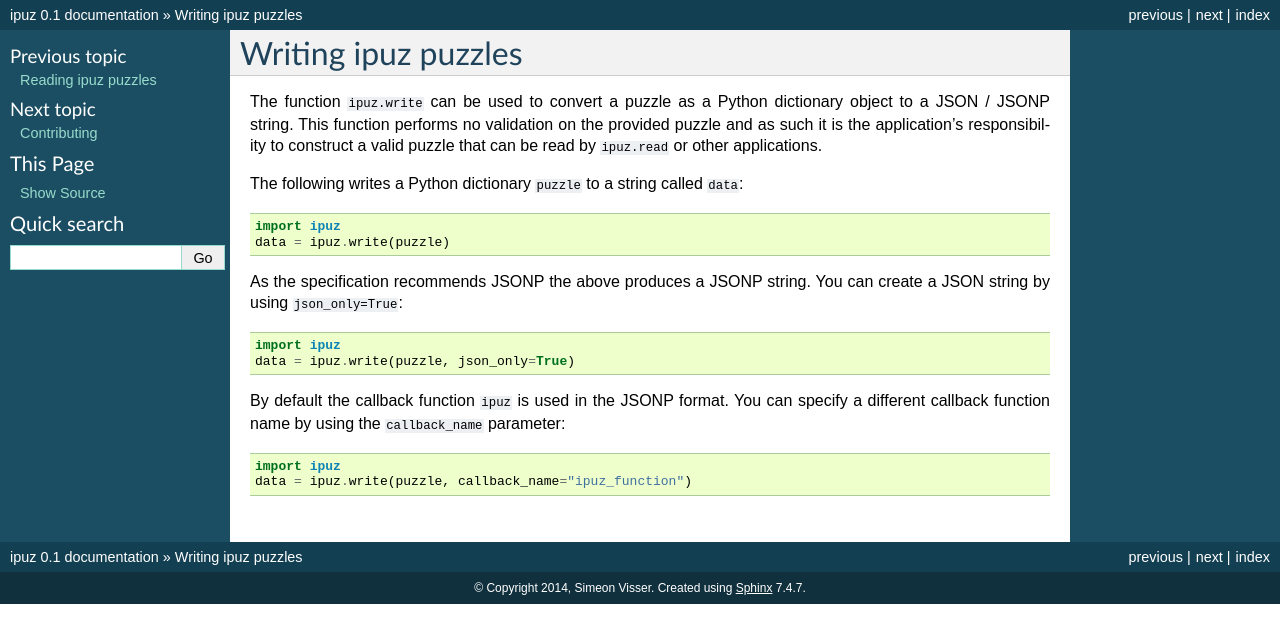
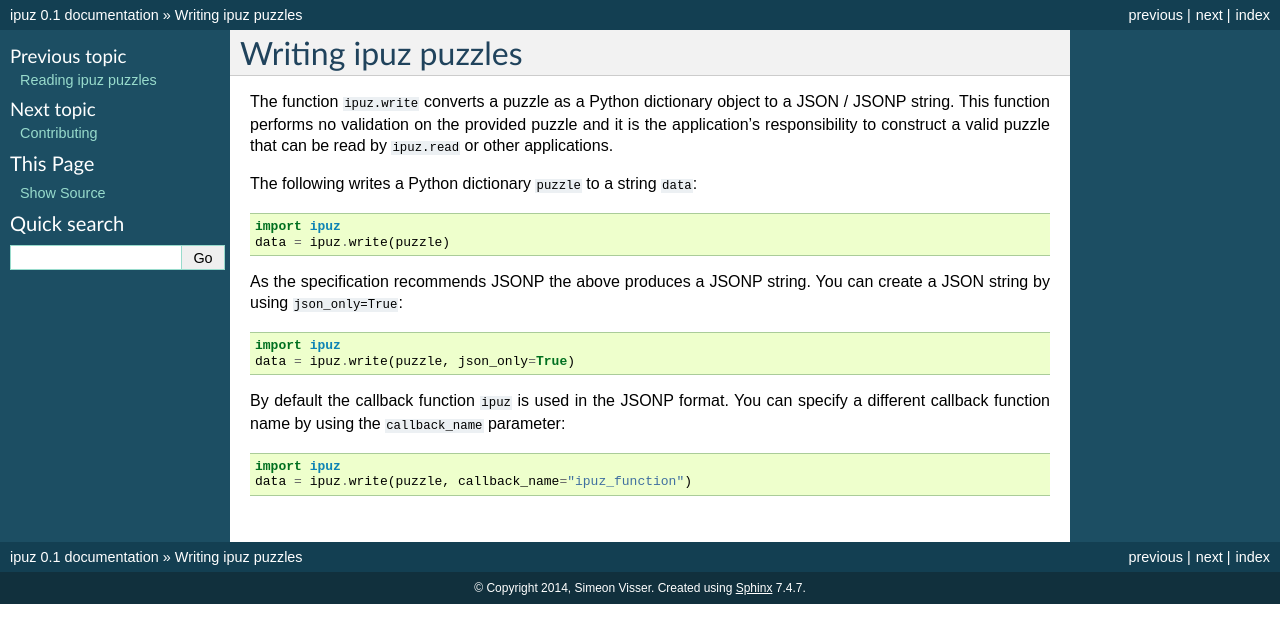
Before and after one commit to svisser/ipuz, a Sphinx documentation site: the page built from docs/writing.rst, in a window 1280 px wide. Shown: the top 643 px of the page. Built offline with Sphinx 7.4.7, drawn with Linux system fonts in a browser that asks for light colours.

Commit message:
Minor writing improvements

```diff
--- a/docs/writing.rst
+++ b/docs/writing.rst
@@ -1,13 +1,13 @@
 Writing ipuz puzzles
 ====================
 
-The function ``ipuz.write`` can be used to convert a puzzle as a Python
-dictionary object to a JSON / JSONP string. This function performs no validation
-on the provided puzzle and as such it is the application's responsibility
+The function ``ipuz.write`` converts a puzzle as a Python dictionary object
+to a JSON / JSONP string. This function performs no validation
+on the provided puzzle and it is the application's responsibility
 to construct a valid puzzle that can be read by ``ipuz.read`` or other
 applications.
 
-The following writes a Python dictionary ``puzzle`` to a string called ``data``:
+The following writes a Python dictionary ``puzzle`` to a string ``data``:
 
 ::
 
```
